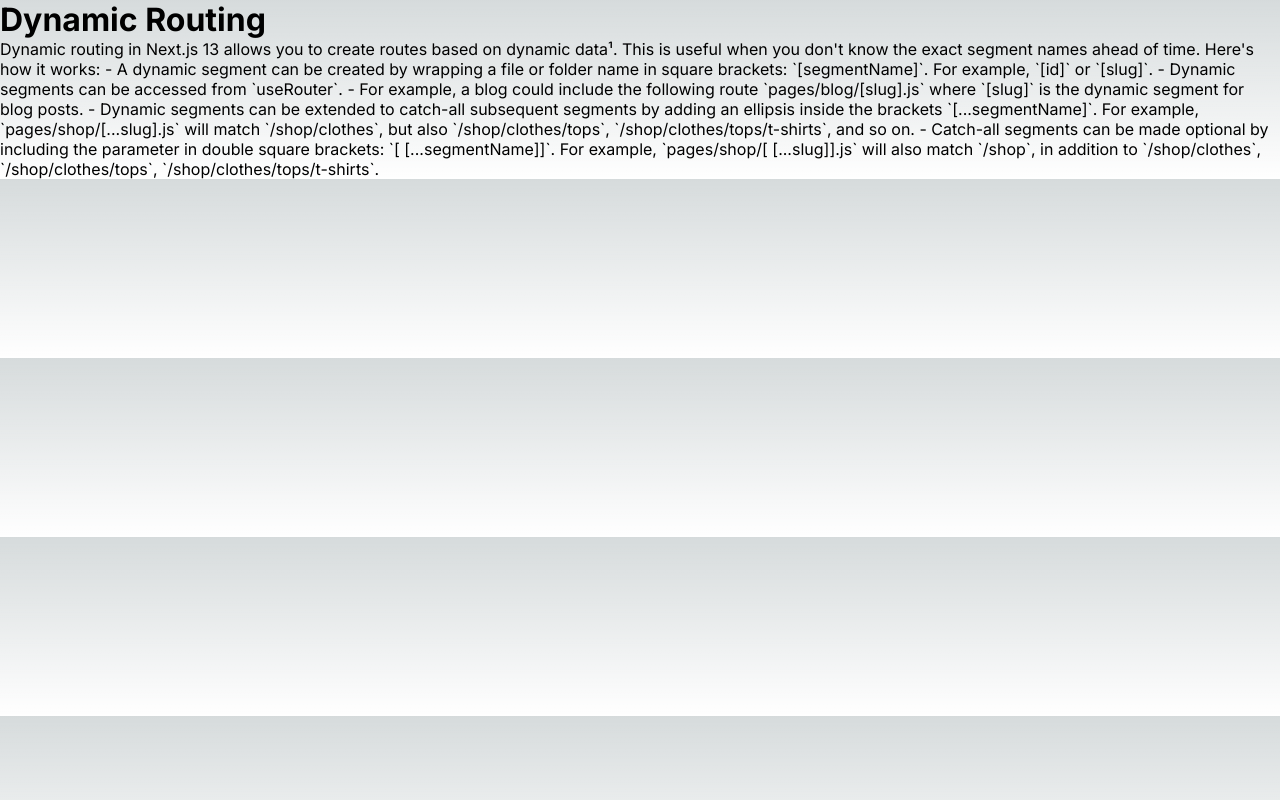
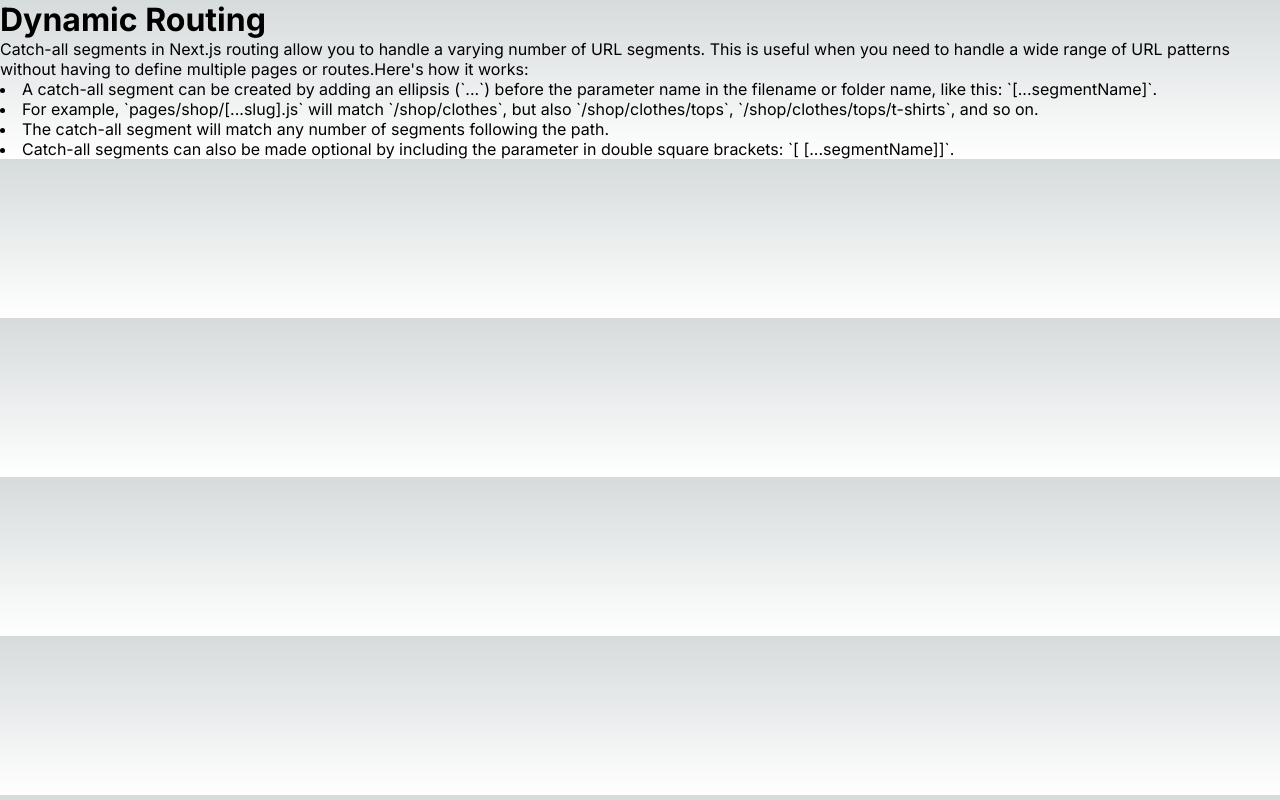
Before and after one commit to rohitsingh2901/LearnNext.js, a Next.js app: page / in a window 1280 px wide. Built offline with nearby package versions, Linux system fonts and the light colour scheme.

Commit message:
Catch-all Segments of Route

```diff
--- a/src/app/page.js
+++ b/src/app/page.js
@@ -6,16 +6,12 @@
     <main>
       <h1>Dynamic Routing</h1>
       <p>
-      Dynamic routing in Next.js 13 allows you to create routes based on dynamic data¹. This is useful when you don't know the exact segment names ahead of time.
-
-      Here's how it works:
-      - A dynamic segment can be created by wrapping a file or folder name in square brackets: `[segmentName]`. For example, `[id]` or `[slug]`.
-      - Dynamic segments can be accessed from `useRouter`.
-      - For example, a blog could include the following route `pages/blog/[slug].js` where `[slug]` is the dynamic segment for blog posts.
-      - Dynamic segments can be extended to catch-all subsequent segments by adding an ellipsis inside the brackets `[...segmentName]`. For example, `pages/shop/[...slug].js` will match `/shop/clothes`, but also `/shop/clothes/tops`, `/shop/clothes/tops/t-shirts`, and so on.
-      - Catch-all segments can be made optional by including the parameter in double square brackets: `[ [...segmentName]]`. For example, `pages/shop/[ [...slug]].js` will also match `/shop`, in addition to `/shop/clothes`, `/shop/clothes/tops`, `/shop/clothes/tops/t-shirts`.
-
+      Catch-all segments in Next.js routing allow you to handle a varying number of URL segments. This is useful when you need to handle a wide range of URL patterns without having to define multiple pages or routes.Here's how it works:
       </p>
+      <li>A catch-all segment can be created by adding an ellipsis (`...`) before the parameter name in the filename or folder name, like this: `[...segmentName]`.</li>
+      <li>For example, `pages/shop/[...slug].js` will match `/shop/clothes`, but also `/shop/clothes/tops`, `/shop/clothes/tops/t-shirts`, and so on.</li>
+      <li>The catch-all segment will match any number of segments following the path.</li>
+      <li>Catch-all segments can also be made optional by including the parameter in double square brackets: `[ [...segmentName]]`.</li>
     </main>
   );
 }
```
Also changed, not shown: src/app/study/[...lecture]/page.js (added, +9 -0 lines), src/app/study/page.js (added, +7 -0 lines).
